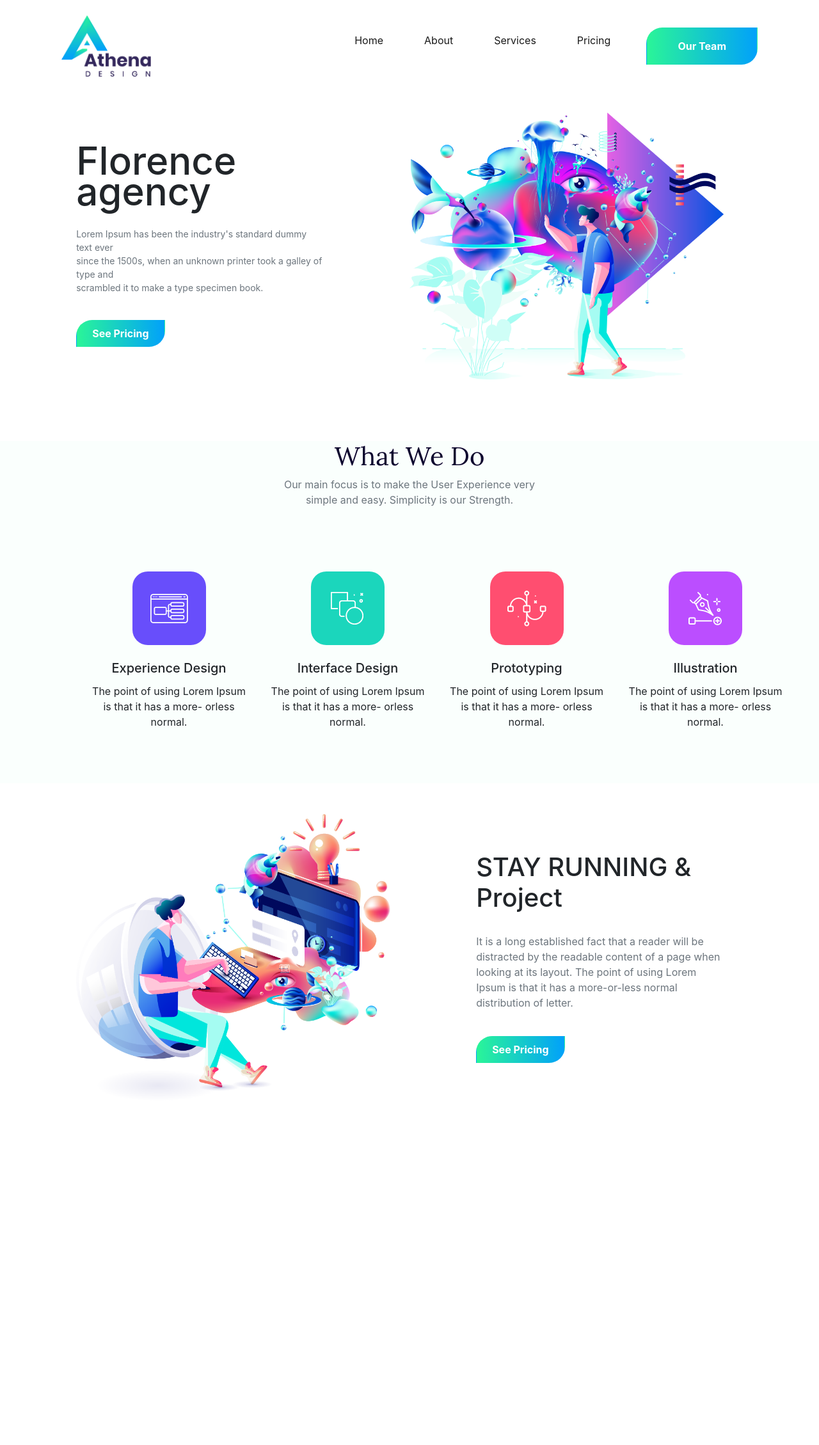
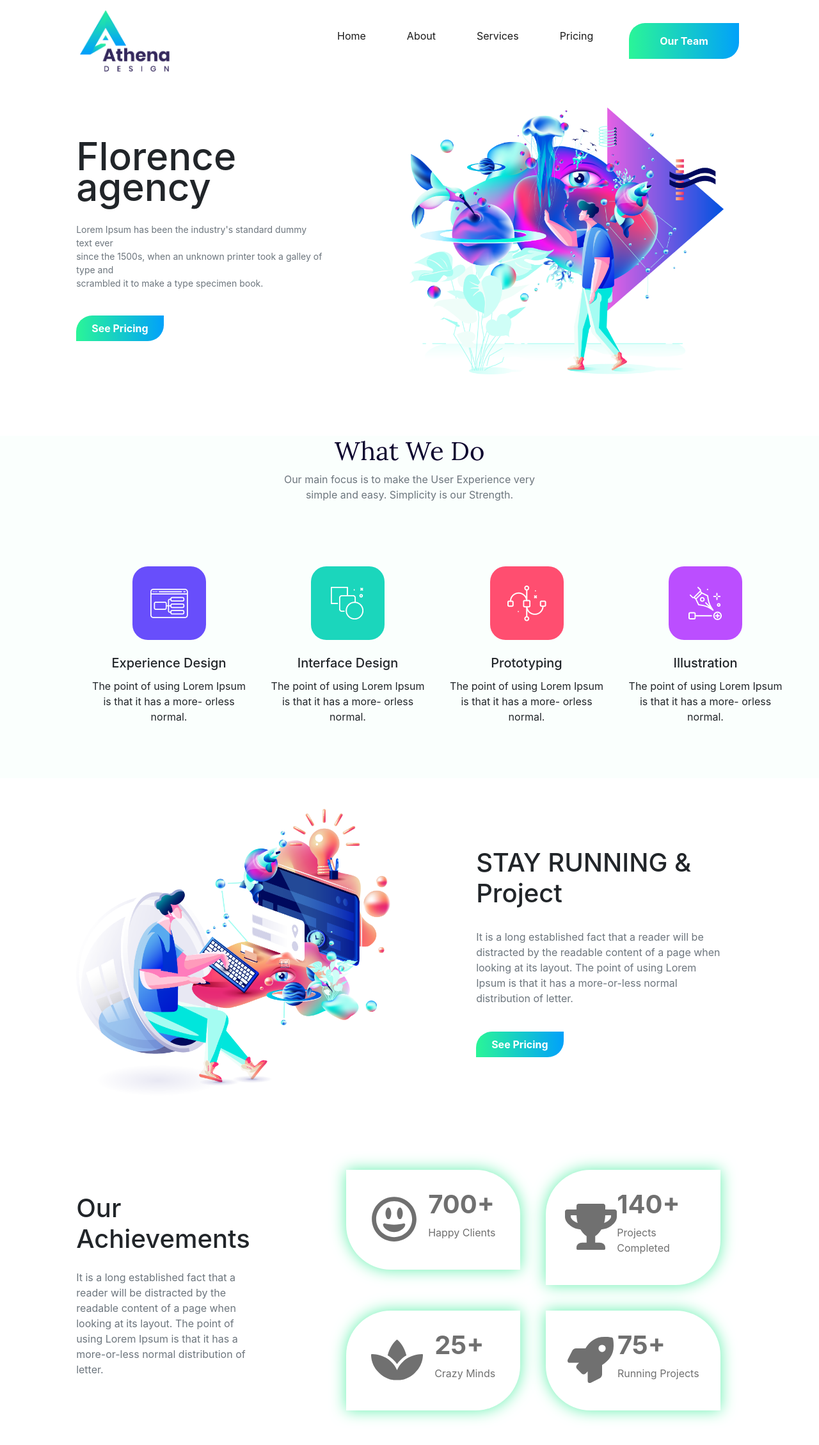
Before and after one commit to mohammad-fahad/athena-design-f, a React (Create React App) app: page / in a window 1280 px wide. Shown: the top 2258 px of the page at 64% size. Before the commit the page ends 1768 px from the top, so only its background shows below. Built offline with nearby package versions, Linux system fonts and the light colour scheme.

Commit message:
navebar-responsive achievement section and some alignment issue

```diff
--- a/package.json
+++ b/package.json
@@ -3,6 +3,10 @@
   "version": "0.1.0",
   "private": true,
   "dependencies": {
+    "@fortawesome/fontawesome-svg-core": "^1.2.32",
+    "@fortawesome/free-regular-svg-icons": "^5.15.1",
+    "@fortawesome/free-solid-svg-icons": "^5.15.1",
+    "@fortawesome/react-fontawesome": "^0.1.12",
     "@testing-library/jest-dom": "^5.11.4",
     "@testing-library/react": "^11.1.0",
     "@testing-library/user-event": "^12.1.10",
--- a/src/App.css
+++ b/src/App.css
@@ -1,16 +1,23 @@
 @import url('https://fonts.googleapis.com/css2?family=Lora:wght@400;700&display=swap');
+
 .common-btn{
     background:  linear-gradient(to right, #2AF598, #01A1FA);
     border: none;
-    border-radius: 25px 0 !important;
-    color: #fff !important;
+    border-radius: 25px 0;
+    color: #fff;
 }
-.common-btn:active{
-  border: none!important;
+
+.common-btn:focus {
+  outline: none;
 }
-.common-btn:focus{
-  border: none!important;
+
+.common-btn:active {
+  transition: 0.3s all;
+  transform: translateY(3px);
+  border: 1px solid transparent;
+  opacity: 0.8;
 }
+
 .header-text{
   font-size: 60px;
   line-height: 0.8em;
@@ -25,7 +32,7 @@ li>a:hover{
 .effect:hover{
   background: #fff;
   border-radius: 70px 0px;
-  box-shadow: 5px 5px 10px lightgrey;
+  box-shadow: 0px 0px 15px lightgrey;
 }
 .card:hover{
   background: #fff;
--- /dev/null
+++ b/src/Component/Achievement/Achievement.css
@@ -0,0 +1,20 @@
+.fancy-card {
+    background-color: #fff;
+    margin: 20px;
+    box-shadow: 0 0 25px #63f0ae;
+    padding: 30px;
+    color: #707070;
+}
+.fancy-card h1 {
+    font-weight: 700 !important;
+}
+.card-even {
+    border-radius: 70px 0;
+}
+.card-odd {
+    border-radius: 0 70px;
+}
+.fancy-card:hover {
+    background-image: linear-gradient(270deg, #2AF598, #009EFD);
+    color: #fff;
+}
--- /dev/null
+++ b/src/Component/Achievement/Achievement.js
@@ -0,0 +1,62 @@
+import React from 'react';
+import { Col, Row } from 'react-bootstrap';
+import { FontAwesomeIcon } from '@fortawesome/react-fontawesome';
+import { faGrinAlt } from '@fortawesome/free-regular-svg-icons';
+import { faTrophy, faRocket, faSpa } from '@fortawesome/free-solid-svg-icons';
+import './Achievement.css';
+
+const Achievement = () => {
+    return (
+        <Row className='container-fluid my-5'>
+            <Col lg={{ span: 3, offset: 1 }} md={{span: 10, offset: 1}} sm={{span: 10, offset: 1}} className='py-5 my-auto'>
+                <h1 className='mb-4'>Our Achievements</h1>
+                <p className='text-secondary'>It is a long established fact that a reader will be distracted by
+                the readable content of a page when looking at its layout. The
+                point of using Lorem Ipsum is that it has a more-or-less normal
+                distribution of letter. </p>
+            </Col>
+            <Col lg={{ span: 6, offset: 1 }} md={{span: 10, offset: 1}} className='p-0'>
+                <Row className='p-0 m-0'>
+                    <Col lg={6} md={6} sm={{span: 8, offset: 2}} className='p-0 mx-auto'>
+                        <div className='d-flex justify-content-around fancy-card card-odd'>
+                            <p className='my-auto display-3'><FontAwesomeIcon icon={faGrinAlt} /></p>
+                            <div>
+                                <h1>700+</h1>
+                                <p>Happy Clients</p>
+                            </div>
+                        </div>
+                    </Col>
+                    <Col lg={6} md={6} sm={{span: 8, offset: 2}} className='p-0 mx-auto'>
+                        <div className='d-flex justify-content-around fancy-card card-even'>
+                            <p className='my-auto display-3'><FontAwesomeIcon icon={faTrophy} /></p>
+                            <div>
+                                <h1>140+</h1>
+                                <p>Projects Completed</p>
+                            </div>
+                        </div>
+                    </Col>
+                    <Col lg={6} md={6} sm={{span: 8, offset: 2}} className='p-0 mx-auto'>
+                        <div className='d-flex justify-content-around fancy-card card-even'>
+                            <p className='my-auto display-3'><FontAwesomeIcon icon={faSpa} /></p>
+                            <div>
+                                <h1>25+</h1>
+                                <p>Crazy Minds</p>
+                            </div>
+                        </div>
+                    </Col>
+                    <Col lg={6} md={6} sm={{span: 8, offset: 2}} className='p-0 mx-auto'>
+                        <div className='d-flex justify-content-around fancy-card card-odd'>
+                            <p className='my-auto display-3'><FontAwesomeIcon icon={faRocket} /></p>
+                            <div>
+                                <h1>75+</h1>
+                                <p>Running Projects</p>
+                            </div>
+                        </div>
+                    </Col>
+                </Row>
+            </Col>
+        </Row>
+    );
+};
+
+export default Achievement;
--- a/src/Component/Header/Header.js
+++ b/src/Component/Header/Header.js
@@ -11,7 +11,7 @@ const Header = () => {
                     <p style={{fontSize: '14px'}} className='py-4 text-muted'>Lorem Ipsum has been the industry's standard dummy text ever<br />
                         since the 1500s, when an unknown printer took a galley of type and<br />
                         scrambled it to make a type specimen book.</p>
-                    <button className="btn common-btn px-4 py-2"><b>See Pricing</b></button>
+                    <button className="common-btn px-4 py-2"><b>See Pricing</b></button>
                 </div>
             </Col>
             <Col lg={{ span: 5, offset: 1 }} md={{ span: 6, offset: 1 }} sm={{ span: 10, offset: 1 }}>
--- a/src/Component/Home/Home.js
+++ b/src/Component/Home/Home.js
@@ -1,4 +1,5 @@
 import React from 'react';
+import Achievement from '../Achievement/Achievement';
 import Header from '../Header/Header';
 import Navbar from '../Navbar';
 import StayRunning from '../StayRunning/StayRunning';
@@ -11,6 +12,7 @@ const Home = () => {
             <Header />
             <WhatWeDo />
             <StayRunning />
+            <Achievement />
         </div>
     );
 };
--- a/src/Component/Navbar.js
+++ b/src/Component/Navbar.js
@@ -1,34 +1,38 @@
 import React from 'react';
+import { Col, Row } from 'react-bootstrap';
 import logo from '../resources/Group 86.png';
 
 
 const Navbar = () => {
     return (
-        <div>
-            <nav className="navbar navbar-expand-lg navbar-light mt-3 px-5 mx-5">
+        <Row>
+            <Col md={1}></Col>
+            <Col md={10}>
+                <nav className="navbar navbar-expand-lg navbar-light mt-2">
                     <img style={{ height: '12vh' }} src={logo} alt="" />
                     <button className="navbar-toggler" type="button" data-toggle="collapse" data-target="#navbarNav" aria-controls="navbarNav" aria-expanded="false" aria-label="Toggle navigation">
                         <span className="navbar-toggler-icon"></span>
                     </button>
                     <div className="collapse navbar-collapse" id="navbarNav">
                         <ul className="navbar-nav ml-auto">
-                        <li className="nav-item active mr-5">
-                            <a className="nav-link " href="#">Home <span className="sr-only">(current)</span></a>
+                            <li className="nav-item active mr-lg-5 mx-auto">
+                                <a className="nav-link " href="#">Home</a>
                             </li>
-                        <li className="nav-item active mr-5">
+                            <li className="nav-item active mr-lg-5 mx-auto">
                                 <a className="nav-link" href="#">About</a>
                             </li>
-                        <li className="nav-item active mr-5">
+                            <li className="nav-item active mr-lg-5 mx-auto">
                                 <a className="nav-link" href="#">Services</a>
                             </li>
-                        <li className="nav-item">
-                            <a className="nav-link active mr-5" href="#" tabindex="-1" aria-disabled="true">Pricing</a>
+                            <li className="nav-item active mr-lg-5 mx-auto">
+                                <a className="nav-link" href="#">Pricing</a>
                             </li>
-                        <button className="px-5 py-3 text-white btn common-btn"> <strong>Our Team</strong> </button>
+                            <button className="px-5 py-3 mx-auto text-white common-btn"> <strong>Our Team</strong> </button>
                         </ul>
                     </div>
                 </nav>
-        </div>
+            </Col>
+        </Row>
     );
 };
 
--- a/src/Component/StayRunning/StayRunning.js
+++ b/src/Component/StayRunning/StayRunning.js
@@ -13,7 +13,7 @@ const StayRunning = () => {
                     <div>
                         <h1>STAY RUNNING & Project</h1>
                         <p className='py-4 text-muted'>It is a long established fact that a reader will be distracted by the readable content of a page when looking at its layout. The point of using Lorem Ipsum is that it has a more-or-less normal distribution of letter.</p>
-                        <button className="btn common-btn px-4 py-2"><b>See Pricing</b></button>
+                        <button className="common-btn px-4 py-2"><b>See Pricing</b></button>
                     </div>
             </Col>
             <Col lg={1} md={0}></Col>
```
Also changed, not shown: 2 other files (tests, documents, lock files or other folders). Lines whose indentation alone changed are shown as unchanged.
